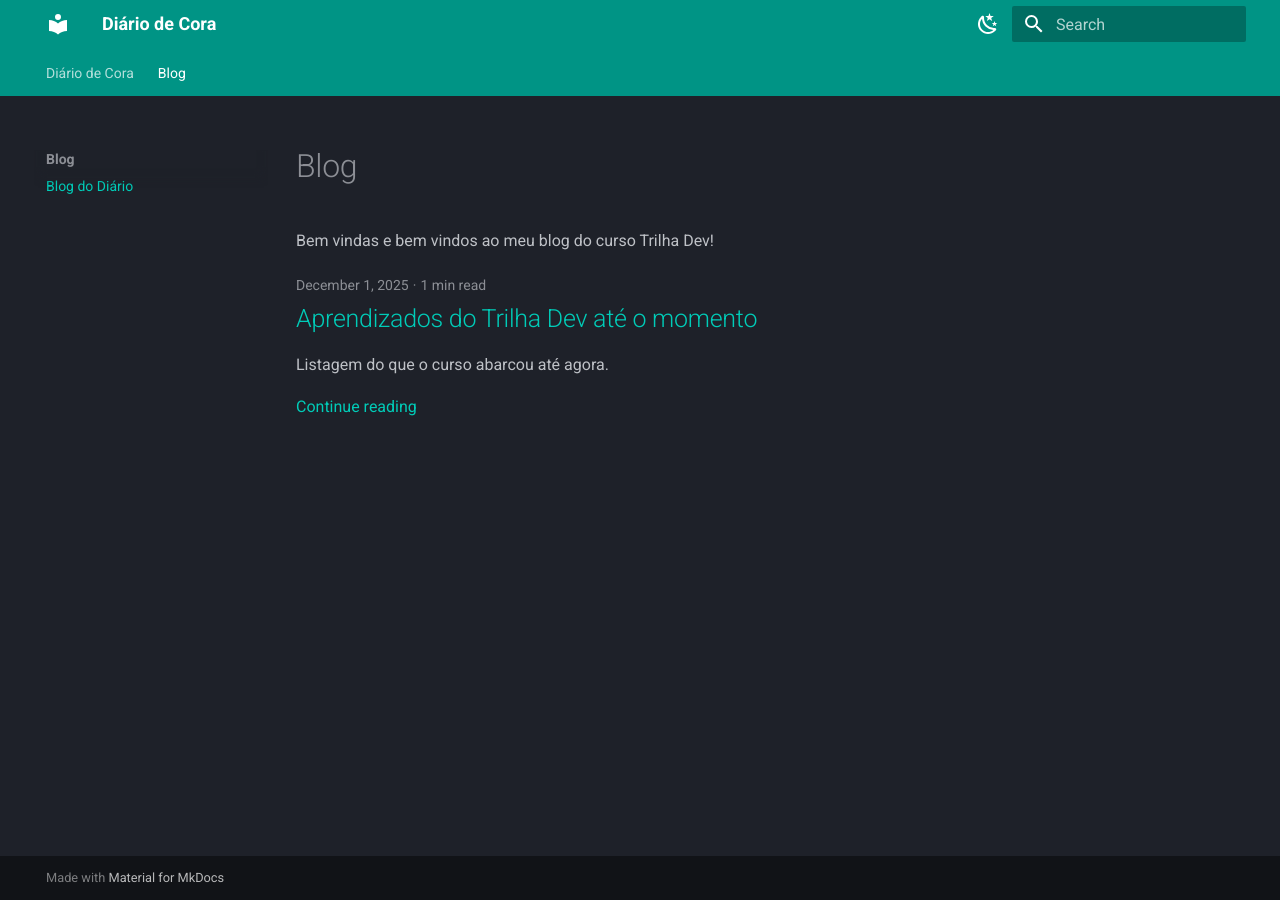
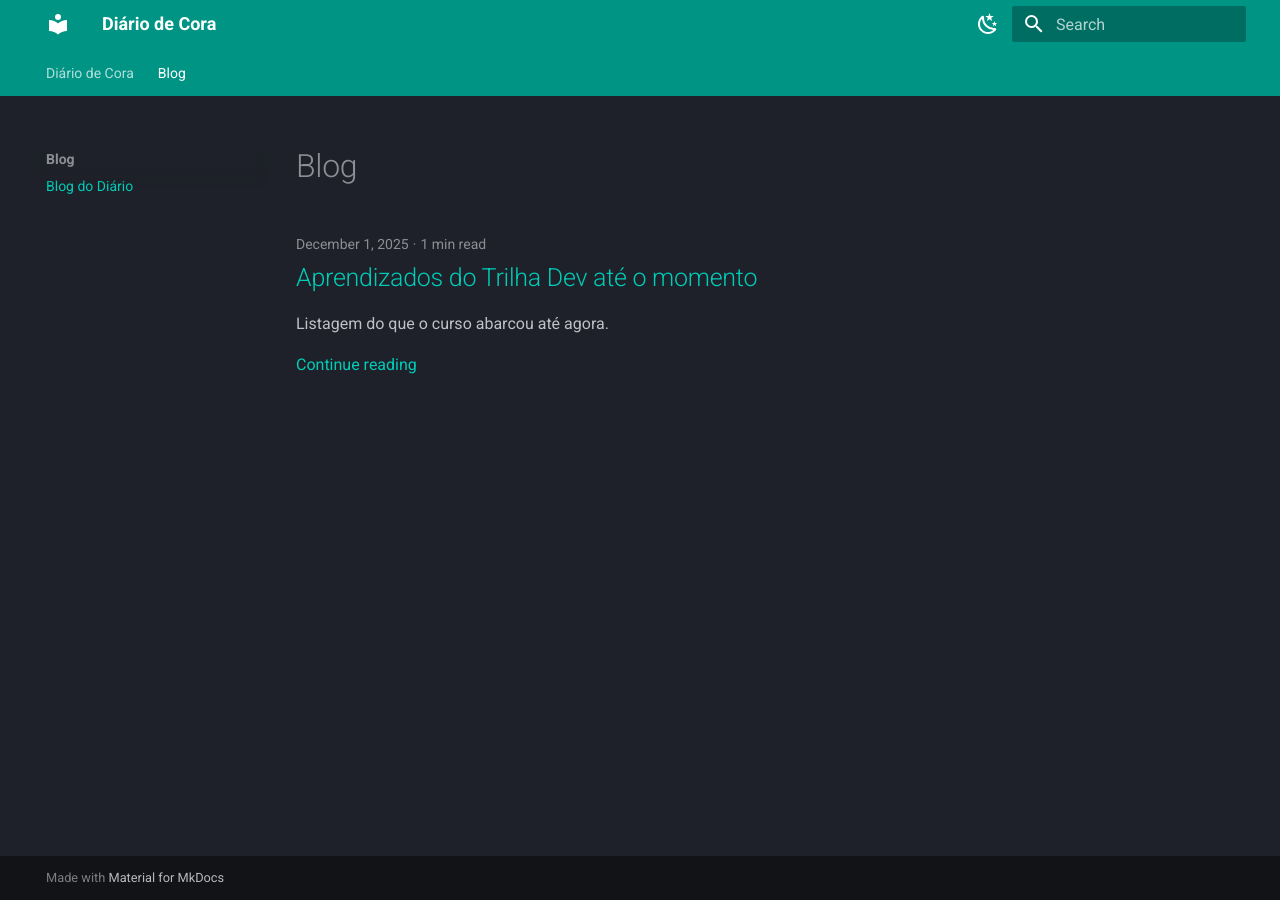
Before and after one commit to augustacora/curso_trilha_dev, an MkDocs documentation site: the page built from docs/blog/index.md, in a window 1280 px wide. Built offline with MkDocs 1.6.1 and Material for MkDocs 9.7.7, drawn with Linux system fonts in a browser that asks for light colours.

Commit message:
Retira frase introdutória do blog

```diff
--- a/docs/blog/index.md
+++ b/docs/blog/index.md
@@ -3,5 +3,3 @@ title: Blog do Diário
 ---
 
 # Blog
-
-Bem vindas e bem vindos ao meu blog do curso Trilha Dev!
```
